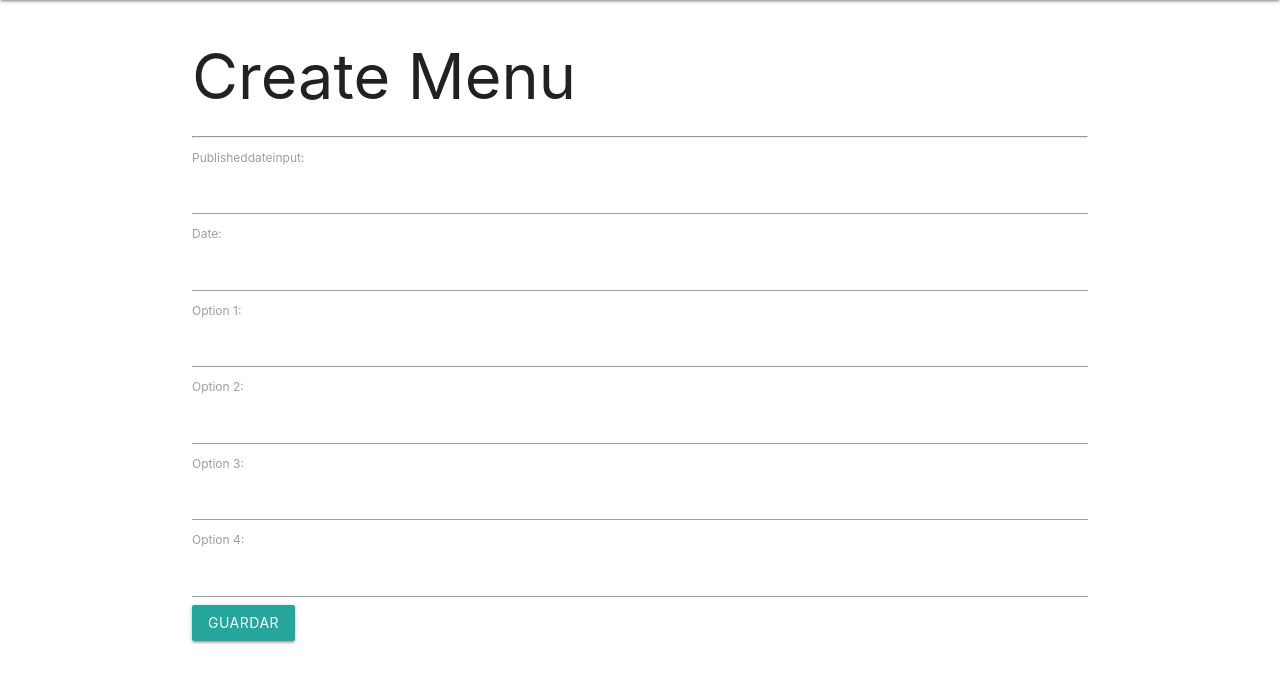
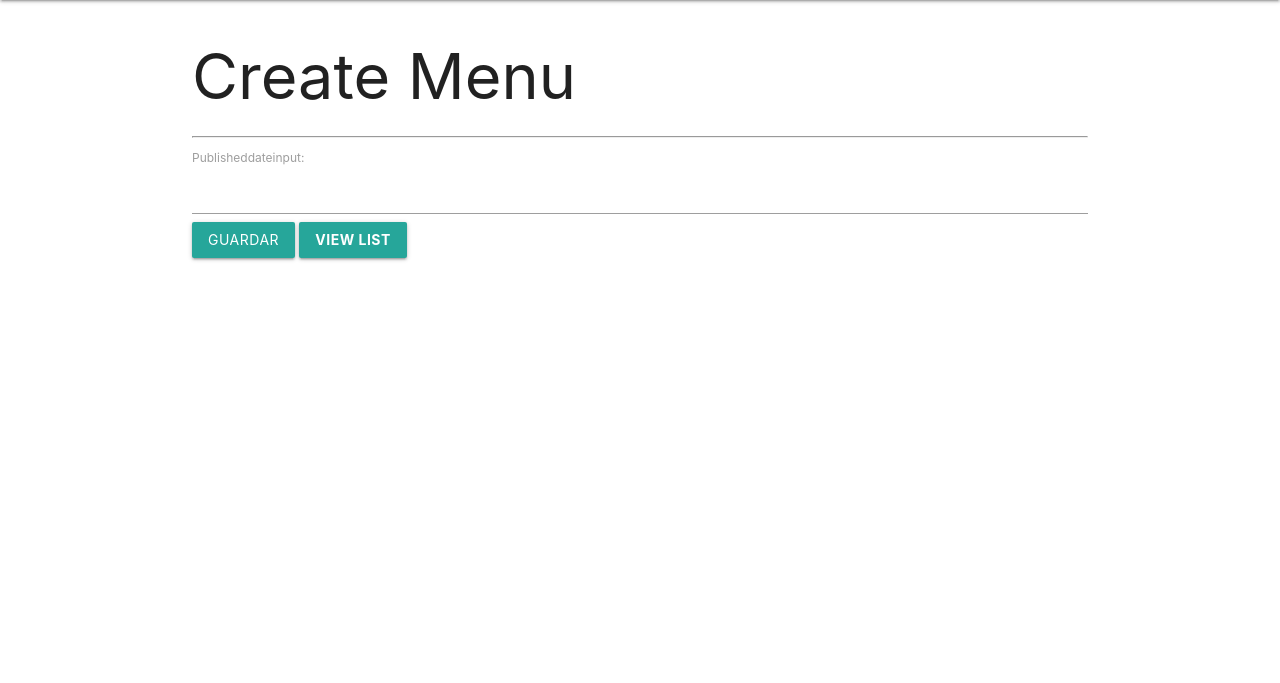
Before and after one commit to gegonzalez/Backend-Django, a Django app: page /menu/add/ in a window 1280 px wide. Shown: the part 64-747 px from the top of the page. Run offline with Django 3.2, Linux system fonts and the light colour scheme; the visitor is signed in with stand-in values (Sample User, id 1).

Commit message:
Updating templates to usa menu_details_uuid and new divided options views

```diff
--- a/src/menu/templates/menu_add.html
+++ b/src/menu/templates/menu_add.html
@@ -4,35 +4,18 @@
     <h1>Create Menu</h1>
     <hr>
 
-  <form method="POST">
-    {% csrf_token %}
-    {{ form }}
-    <div class="row">
-      <label for="publishedDateInput">Date:</label>
-      <input type="text" name="publishedDateInput" id="publishedDateInput">
-    </div>
+    <form method="POST">
+      {% csrf_token %}
 
-    <div class="row">
-      <label for="optionInput1">Option 1:</label>
-      <input type="text" name="optionInput1" id="optionInput1">
-    </div>
+      {{ form }}
 
-    <div class="row">
-      <label for="optionInput2">Option 2:</label>
-      <input type="text" name="optionInput2" id="optionInput2">
-    </div>
+      <button type="submit" class="btn">Guardar</button>
 
-    <div class="row">
-      <label for="optionInput3">Option 3:</label>
-      <input type="text" name="optionInput3" id="optionInput3">
-    </div>
+      <a href="{% url 'menu:index' %}" class="btn">
+        <span class="bold">View List</span>
+      </a>
 
-    <div class="row">
-      <label for="optionInput4">Option 4:</label>
-      <input type="text" name="optionInput4" id="optionInput4">
-    </div>
+    </form>
 
-    <button type="submit" class="btn">Guardar</button>
-  </form>
   </div>
 {% endblock %}
--- a/src/menu/templates/menu_index.html
+++ b/src/menu/templates/menu_index.html
@@ -8,7 +8,7 @@
 
       {% for menu in menu_list %}
       <div class="col s12 md6 xl3">
-          <a href="{% url 'menu:details' menu.id %}" class="btn">{{ menu.published_date }}</a>
+          <a href="{% url 'menu:details_uuid' menu.uuid %}" class="btn">{{ menu.published_date }}</a>
       </div>
 
       {% empty %}
```
Also changed, not shown: src/menu/templates/menu_details.html (+22 -3 lines).
